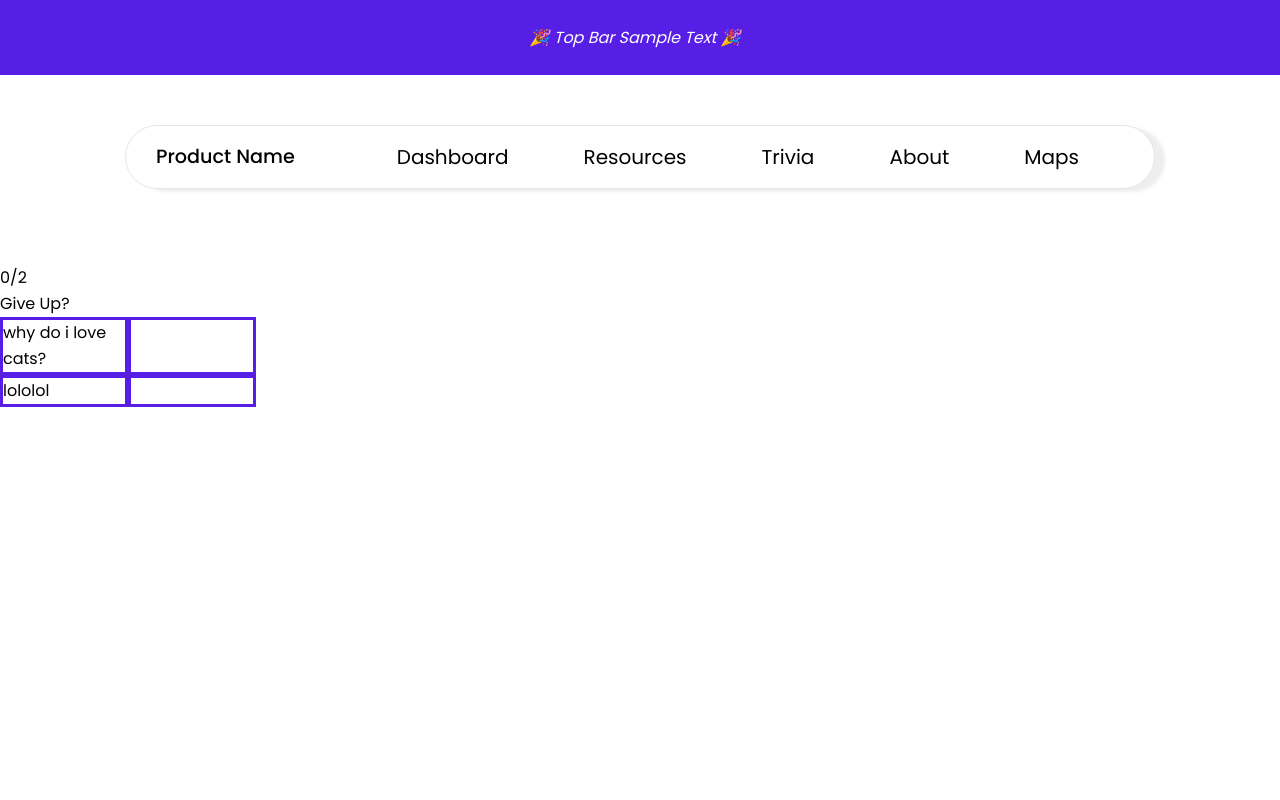
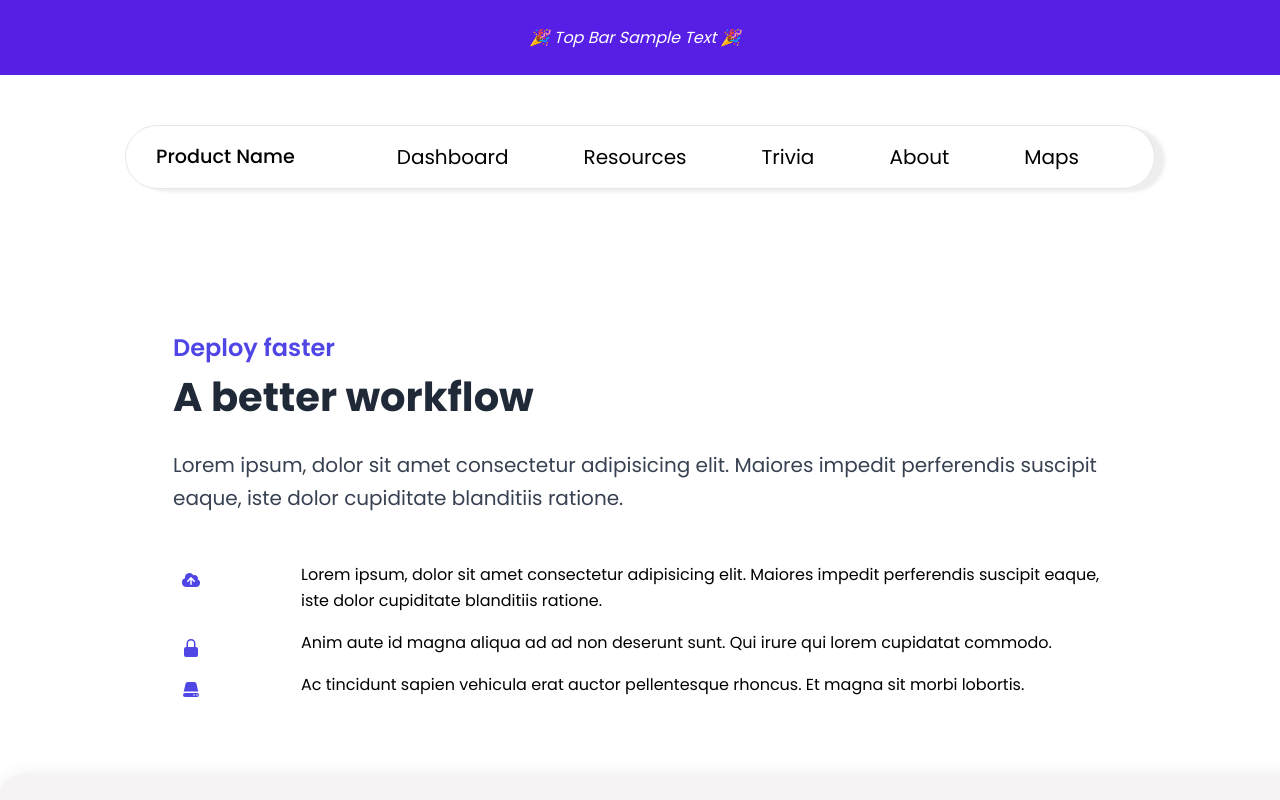
Before and after one commit to marla-tumenjargal/launch-hacks-frontend, a React (Vite) app: page /about in a window 1280 px wide. Shown: the top 800 px of the page. Built offline with nearby package versions, Linux system fonts and the light colour scheme.

Commit message:
about page things

```diff
--- a/src/App.jsx
+++ b/src/App.jsx
@@ -26,10 +26,10 @@ function App() {
             <Dashboard />
           </Route>
           <Route path="/resources" exact>
-            <Resources />
+          <FRQuestion questions={exampleStuff} />
           </Route>
           <Route path="/about" exact>
-            <FRQuestion questions={exampleStuff} />
+            <About />
           </Route>
           <Route path="/contact" exact>
             <Contact />
--- a/src/components/Map-Utilities/keys.tsx
+++ b/src/components/Map-Utilities/keys.tsx
@@ -1,6 +1,6 @@
 const keys = {
-    apiKey : "API-KEY",
-    mapId : "MAP-ID",
+    apiKey : "AIzaSyC7vAZCZKnXapxabySSTgPbkw37Gl9_AsM",
+    mapId : "a08a0d3037404977",
 }
 
 export default keys;
--- a/src/components/navbar-components/About.jsx
+++ b/src/components/navbar-components/About.jsx
@@ -1,15 +1,70 @@
 import React from 'react';
 import "../styles/style.css";
+import { CloudArrowUpIcon, LockClosedIcon, ServerIcon } from '@heroicons/react/20/solid';
+import { BottomHeroOne } from '../../assets';
 
-const About = () => {
+const features = [
+  {
+    description:
+      'Lorem ipsum, dolor sit amet consectetur adipisicing elit. Maiores impedit perferendis suscipit eaque, iste dolor cupiditate blanditiis ratione.',
+    icon: CloudArrowUpIcon,
+  },
+  {
+    description: 'Anim aute id magna aliqua ad ad non deserunt sunt. Qui irure qui lorem cupidatat commodo.',
+    icon: LockClosedIcon,
+  },
+  {
+    description: 'Ac tincidunt sapien vehicula erat auctor pellentesque rhoncus. Et magna sit morbi lobortis.',
+    icon: ServerIcon,
+  },
+];
+
+export default function Example() {
   return (
-    <div className="about-container">
-      <h1>About Us</h1>
-      <p>
-        Welcome to the About Page! This is a more detailed overview of what we dooo
-      </p>
+    <div className="feature-container">
+      <div className="feature-content">
+        <div className="feature-info">
+          <h2 className="feature-title">Deploy faster</h2>
+          <p className="feature-subtitle">A better workflow</p>
+          <p className="feature-description">
+            Lorem ipsum, dolor sit amet consectetur adipisicing elit. Maiores impedit perferendis suscipit eaque,
+            iste dolor cupiditate blanditiis ratione.
+          </p>
+          <dl className="feature-list">
+            {features.map((feature, index) => (
+              <div key={index} className="feature-item">
+                <dt className="feature-icon">
+                  <feature.icon className="icon" aria-hidden="true" />
+                </dt>
+                <dd className="feature-text">{feature.description}</dd>
+              </div>
+            ))}
+          </dl>
+        </div>
+      </div>
+
+      <div className='padding'/>
+
+      <img
+        src={BottomHeroOne}
+        alt="Product screenshot"
+        className="product-screenshot"
+      />
+
+<div className="hero-container">
+        <div className="hero-content">
+          <div className="text-content">
+            <h1>Keep a record of important events with annotations</h1>
+            <p>
+              Take timestamped notes right alongside your transcript to keep
+              track of the most important sections for future reference.
+            </p>
+          </div>
+        </div>
+        <div className="image-content">
+          <img src={BottomHeroOne} alt="Hero-image" />
+        </div>
+      </div>
     </div>
   );
 }
-
-export default About;
--- a/src/components/styles/style.css
+++ b/src/components/styles/style.css
@@ -540,3 +540,75 @@ button {
   border-radius: 5px;
   cursor: pointer;
 }
+
+
+/* STYLING FOR ABOUT PAGE */
+.feature-container {
+  overflow: hidden;
+  background-color: white;
+  padding: 6rem 0;
+}
+
+.feature-content {
+  margin: 0 auto;
+  max-width: calc(100% - 250px);  /* Equivalent to max-w-7xl */
+  padding: 0 3rem; /* Equivalent to px-6 */
+  display: flex; /* Align items horizontally */
+  align-items: center; /* Center items vertically */
+}
+
+.feature-info {
+  flex: 1; /* Take remaining space */
+}
+
+.feature-title {
+  font-size: 1.5rem; /* Adjusted size */
+  font-weight: 600; /* Equivalent to font-semibold */
+  color: #4f46e5; /* Equivalent to text-indigo-600 */
+}
+
+.feature-subtitle {
+  margin-top: 1rem; /* Adjusted margin */
+  font-size: 2.5rem; /* Adjusted size */
+  font-weight: 700; /* Equivalent to font-bold */
+  line-height: 1; /* Adjusted line height */
+  color: #1f2937; /* Equivalent to text-gray-900 */
+}
+
+.feature-description {
+  margin-top: 2rem; /* Adjusted margin */
+  font-size: 1.25rem; /* Adjusted size */
+  line-height: 1.625; /* Equivalent to leading-8 */
+  color: #374151; /* Equivalent to text-gray-600 */
+}
+
+.feature-list {
+  margin-top: 3rem; /* Adjusted margin */
+}
+
+.feature-item {
+  position: relative;
+  padding-left: 8rem; /* Equivalent to pl-9 */
+}
+
+.feature-icon {
+  position: absolute;
+  left: 0.5rem; /* Equivalent to left-1 */
+  top: 0.5rem; /* Equivalent to top-1 */
+  font-size: 1rem; /* Equivalent to h-5 and w-5 */
+  color: #4f46e5; /* Equivalent to text-indigo-600 */
+  gap: 2rem;
+}
+
+.feature-text {
+  display: inline;
+}
+
+.product-screenshot {
+  width: 90rem; /* Equivalent to w-[48rem] */
+  max-width: none;
+  border-radius: 1.5rem; /* Equivalent to rounded-xl */
+  box-shadow: 0px 4px 20px rgba(0, 0, 0, 0.1); /* Equivalent to shadow-xl */
+  margin: 0 auto; /* Center align horizontally */
+  margin-right: 100px; /* Add 100px margin to the right */
+}
```
Also changed, not shown: src/components/css/MapPoint.css (added, +55 -0 lines).
